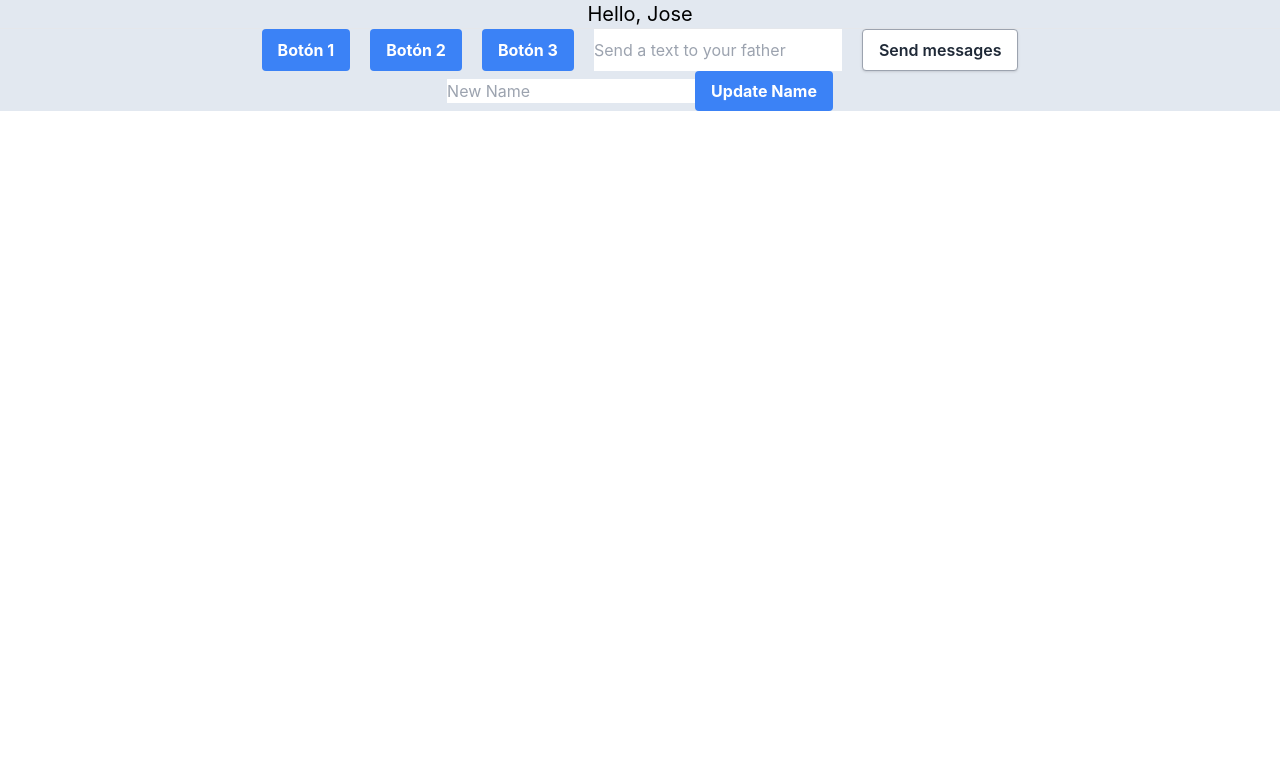
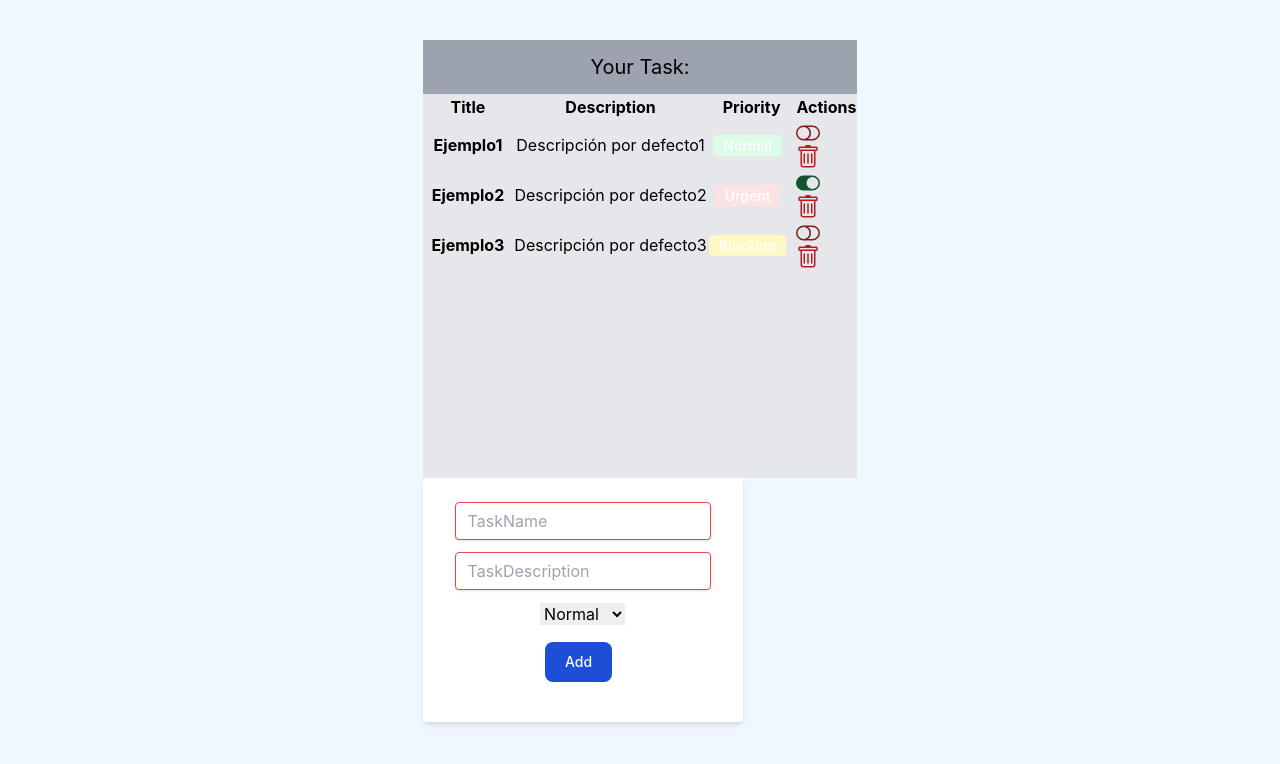
Before and after one commit to ingjose95/ob-curso-react, a React (Create React App) app in the folder 03-proyecto/proyecto-final/: page / in a window 1280 px wide. Shown: the top 764 px of the page. Built offline with nearby package versions, Linux system fonts and the light colour scheme.

Commit message:
Avance en el proyecto evolutivo: formulario

```diff
--- a/03-proyecto/proyecto-final/src/App.css
+++ b/03-proyecto/proyecto-final/src/App.css
@@ -41,3 +41,14 @@
     transform: rotate(360deg);
   }
 }
+
+body {
+
+  display: flex;
+  align-items: center;
+  justify-content: center;
+  padding-top: 40px;
+  padding-bottom: 40px;
+  background-color: aliceblue;
+
+}
--- a/03-proyecto/proyecto-final/src/App.js
+++ b/03-proyecto/proyecto-final/src/App.js
@@ -1,15 +1,15 @@
 // import logo from './logo.svg';
 import './App.css';
 import Father from './components/container/father';
-// import TaskListComponent from './components/container/task_list';
+import TaskListComponent from './components/container/task_list';
 // import GreetingStyled from './components/pure/greetingStyled';
 
 function App() {
   return (
     <div className="App">
       {/* <GreetingStyled name='José'></GreetingStyled> */}
-      {/* <TaskListComponent></TaskListComponent> */}
-      <Father></Father>
+      <TaskListComponent></TaskListComponent>
+      {/* <Father></Father> */}
     </div>
   );
 }
--- a/03-proyecto/proyecto-final/src/components/container/task_list.jsx
+++ b/03-proyecto/proyecto-final/src/components/container/task_list.jsx
@@ -18,13 +18,49 @@ const TaskListComponent = () => {
     const [tasks, setTasks] = useState([defaultTask1, defaultTask2, defaultTask3]);
     const [loading, setLoading] = useState(true);
 
+
+    function completedTask(task) {
+        console.log('Completed this Task:', task);
+        const index = tasks.indexOf(task);
+        const tempTasks = [...tasks];
+        tempTasks[index].completed = !tempTasks[index].completed;
+
+        // We update the state of the component with de new list of task and it will update
+        // the iteration of the tasks in order to the show the task update
+
+        setTasks(tempTasks);
+
+
+    }
+
+    function deleteTask(task) {
+
+        console.log('Delete this Task:', task);
+        const index = tasks.indexOf(task);
+        const tempTasks = [...tasks];
+        tempTasks.splice(index,1);
+        setTasks(tempTasks);
+
+    }
+
+
+    function addTask(task) {
+
+        console.log('Added this task:', task);
+        const tempTasks = [...tasks];
+        tempTasks.push(task);
+        setTasks(tempTasks)
+
+
+    }
+
     return (
         <div>
             <div className='grid-cols-12'>
-                <div className=''>
+                <div className='bg-gray-200'>
                     {/* Card Header (title) */}
-                    <div className='p-3'>
-                        <h5>Tus tareas son:</h5>
+                    <div className='text-[1.25rem] p-3 bg-gray-400'>
+                        <h5>Your Task:</h5>
                     </div>
                     {/* Card Body (Content) */}
                     <div className='relative h-96' data-mdb-perfect-scrollbar='true'>
@@ -42,15 +78,17 @@ const TaskListComponent = () => {
                                     return (
                                         <TaskComponent
                                             key={index}
-                                            task={task}>
+                                            task={task}
+                                            complete={completedTask}
+                                            remove={deleteTask}>
                                         </TaskComponent>
                                     )
                                 } ) }
                             </tbody>
                         </table>
                     </div>
-                    <TaskForm></TaskForm>
                 </div>
+                    <TaskForm add={addTask}></TaskForm>
                 {/* <TaskComponent task={defaultTask}></TaskComponent> */}
 
             </div>
--- a/03-proyecto/proyecto-final/src/components/pure/forms/taskForm.jsx
+++ b/03-proyecto/proyecto-final/src/components/pure/forms/taskForm.jsx
@@ -1,11 +1,65 @@
-import React from 'react';
+import React, { useRef } from 'react';
+import PropTypes from 'prop-types';
+import { LEVELS } from '../../../models/levels.enum';
+import { Task } from '../../../models/task.class';
 
-const TaskForm = () => {
+
+const TaskForm = ( {add} ) => {
+
+
+    const nameRef = useRef('');
+    const descriptionRef = useRef('');
+    const levelRef = useRef(LEVELS.NORMAL);
+
+
+    function addTask(e) {
+        e.preventDefault();
+        const newTask = new Task(
+
+            nameRef.current.value,
+            descriptionRef.current.value,
+            false,
+            levelRef.current.value,
+
+        );
+        add(newTask)
+    }
+
+
+
     return (
-        <form>
 
-        </form>
+        <div className='w-full max-w-xs'>
+            <form onSubmit={addTask} className='bg-white shadow-md rounded px-8 pt-6 pb-8 mb-4'>
+                <div className='mb-4'>
+                    <input ref={nameRef} id='inputName' type='text' className='shadow appearance-none border border-red-500 rounded w-full py-2 px-3 text-gray-700 mb-3 leading-tight focus:outline-none focus:shadow-outline' required placeholder='TaskName'></input>
+
+                    <input ref={descriptionRef} id='inputName' type='text' className='shadow appearance-none border border-red-500 rounded w-full py-2 px-3 text-gray-700 mb-3 leading-tight focus:outline-none focus:shadow-outline' required placeholder='TaskDescription'></input>
+
+                    <label htmlFor='selectLevel' className='sr-only'>Priority</label>
+
+                    <select ref={levelRef} defaultValue={LEVELS.NORMAL} id='selectLevel'>
+                        <option value={LEVELS.NORMAL}>
+                            Normal
+                        </option>
+                        <option value={LEVELS.URGENT}>
+                            Urgent
+                        </option>
+                        <option value={LEVELS.BLOCKING}>
+                            Blocking
+                        </option>
+                    </select>
+                </div>
+                <button type='submit' className='text-white bg-blue-700 hover:bg-blue-800 focus:ring-4 focus:ring-blue-300 font-medium rounded-lg text-sm px-5 py-2.5 mr-2 mb-2 dark:bg-blue-600 dark:hover:bg-blue-700 focus:outline-none dark:focus:ring-blue-800'>Add</button>
+
+            </form>
+        </div>
     );
 }
 
+TaskForm.protoTypes = {
+
+    add: PropTypes.func.isRequired,
+}
+
 export default TaskForm;
--- a/03-proyecto/proyecto-final/src/components/pure/task.jsx
+++ b/03-proyecto/proyecto-final/src/components/pure/task.jsx
@@ -8,7 +8,7 @@ import { LEVELS } from '../../models/levels.enum';
 
 
 
-const TaskComponent = ( {task} ) => {
+const TaskComponent = ( {task, complete, remove } ) => {
 
     function taskLevelBadge() {
 
@@ -46,9 +46,9 @@ const TaskComponent = ( {task} ) => {
 
     function taskCompletedIcon() {
         if(task.completed) {
-            return (<BsToggleOn className='text-green-900 text-2xl'></BsToggleOn>)
+            return (<BsToggleOn onClick={() => complete(task)} className='text-green-900 text-2xl cursor-pointer'></BsToggleOn>)
         } else {
-            return (<BsToggleOff className='text-red-900 text-2xl'></BsToggleOff>)
+            return (<BsToggleOff onClick={() => complete(task)}  className='text-red-900 text-2xl cursor-pointer'></BsToggleOff>)
         }
     }
 
@@ -68,7 +68,7 @@ const TaskComponent = ( {task} ) => {
             </td>
             <td className='align-middle'>
                 {taskCompletedIcon()}
-                <BsTrash className='text-red-700 text-2xl'></BsTrash>
+                <BsTrash  onClick={() => remove(task)} className='text-red-700 text-2xl cursor-pointer'></BsTrash>
             </td>
         </tr>
     );
@@ -77,7 +77,9 @@ const TaskComponent = ( {task} ) => {
 
 TaskComponent.propTypes = {
 
-    task: PropTypes.instanceOf(Task)
+    task: PropTypes.instanceOf(Task),
+    complete: PropTypes.func.isRequired,
+    remove: PropTypes.func.isRequired,
 
 };
 
```
